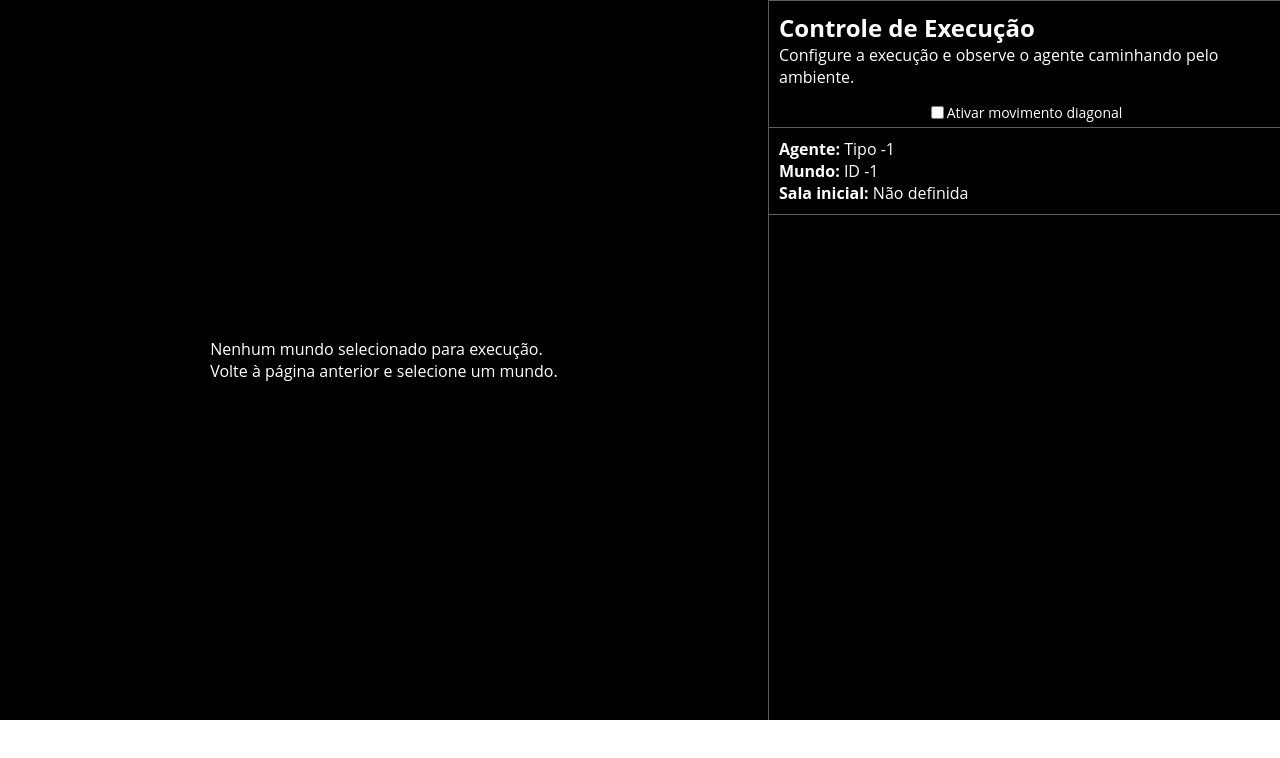
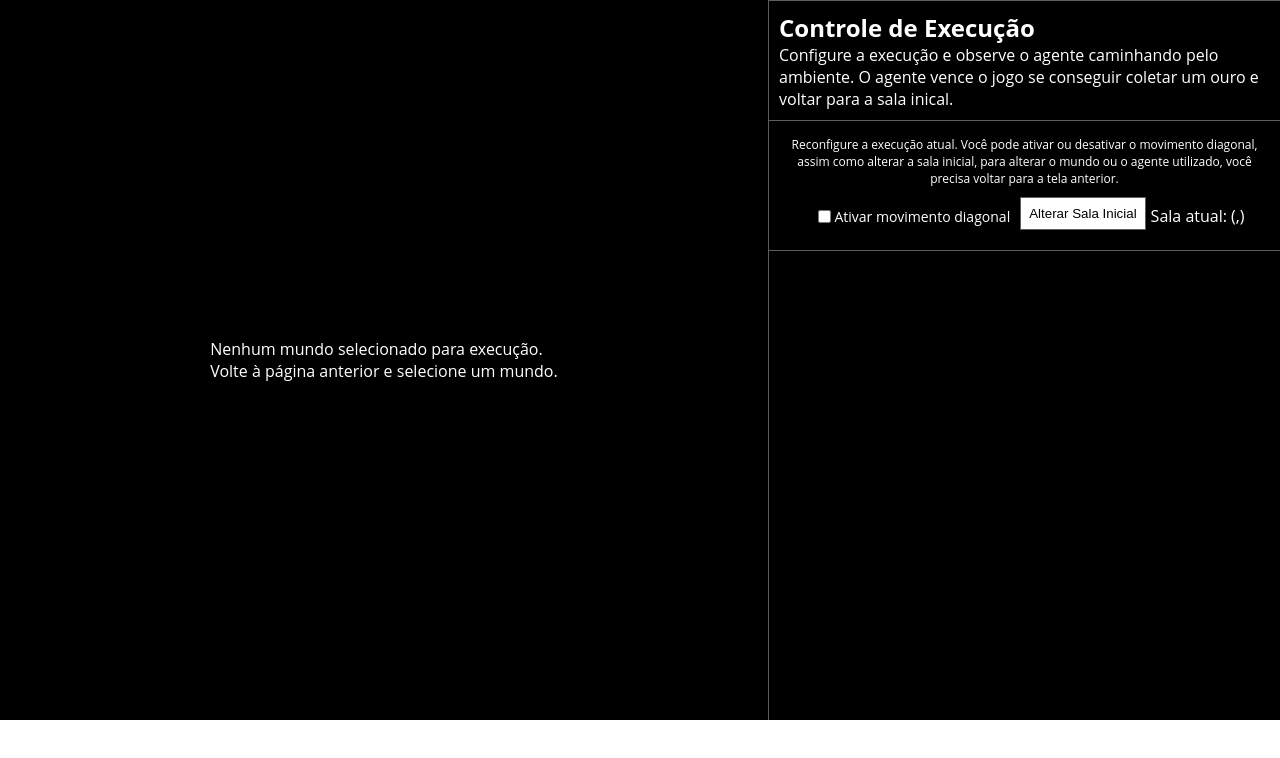
Before and after one commit to williamsdavid5/wumpus-verse-frontend, a React (Vite) app: page /execucao in a window 1280 px wide. Shown: the top 758 px of the page. Built offline with nearby package versions, Linux system fonts and the light colour scheme; sample sign-in values are in the browser's storage.

Commit message:
alguns ajustes para experiência de usuário

```diff
--- a/src/pages/Execucao.jsx
+++ b/src/pages/Execucao.jsx
@@ -1,8 +1,10 @@
 import { useEffect, useState } from "react"
 import { useExecution } from "../contexts/ExecutionContext";
 import { useAuth } from '../contexts/AuthContext';
+import { useConfirm } from '../contexts/ConfirmContext';
 import './styles/execucao.css'
 import Minimapa from "./Minimapa";
+import LoadingPage from './LoadingPage';
 
 export default function Execucao() {
     const { iniciarPartida } = useAuth();
@@ -18,6 +20,8 @@ export default function Execucao() {
     const [salaInvalida, setSalaInvalida] = useState(false);
     const [modoEditarSala, setModoEditarSala] = useState(false);
     const [executandoAnimacao, setExecutandoAnimacao] = useState(false);
+    const [carregando, setCarregando] = useState(false);
+    const { confirm } = useConfirm();
 
     const podeIniciar =
         mundoSelecionado &&
@@ -54,6 +58,7 @@ export default function Execucao() {
 
         try {
             setExecutandoAnimacao(false);
+            setCarregando(true);
 
             const partidaIniciada = await iniciarPartida(
                 mundoSelecionado,
@@ -72,12 +77,14 @@ export default function Execucao() {
             setExecutandoAnimacao(true);
 
             if (partidaIniciada) {
-                alert('Partida baixada, execute!');
+                // alert('Partida baixada, execute!');
                 setModoEditarSala(false);
             }
         } catch (err) {
             console.log("Erro ao iniciar partida: ", err);
-            alert('Erro ao iniciar partida: ' + (err.message || 'Verifique os dados'));
+            // alert('Erro ao iniciar partida: ' + (err.message || 'Verifique os dados'));
+        } finally {
+            setCarregando(false);
         }
     }
 
@@ -100,48 +107,13 @@ export default function Execucao() {
                 <section className="secaoMapaExecucao">
                     {mundoSelecionado && mundoSelecionado !== -1 ? (
                         <>
-                            {/* <div className="infoMundo">
-                                <h3>Execução em Tempo Real</h3>
-                                {passosExecucao.length > 0 && (
-                                    <div className="infoExecucaoResumo">
-                                        <p>
-                                            <b>Total de passos:</b> {passosExecucao.length}<br />
-                                            <b>Passo atual:</b> {passosExecucao[0] ? '1' : '0'} de {passosExecucao.length}<br />
-                                            <b>Status:</b> {executandoAnimacao ? '▶️ Em execução' : '⏸️ Pausado'}
-                                        </p>
-                                    </div>
-                                )}
-                            </div> */}
-
                             <Minimapa
                                 mundoId={mundoSelecionado}
                                 salaInicial={salaSelecionada}
                                 onSalaSelecionada={handleSalaSelecionada}
                                 modoEdicao={modoEditarSala}
-                                passosExecucao={passosExecucao} // Passar os passos para o Minimapa
+                                passosExecucao={passosExecucao}
                             />
-
-                            {/* <div className="statusSala">
-                                {salaSelecionada.length > 0 ? (
-                                    <div className={`infoSala ${salaInvalida ? 'invalida' : 'valida'}`}>
-                                        <h4>Sala Inicial Selecionada</h4>
-                                        <p>
-                                            <b>Coordenadas:</b> ({salaSelecionada[0]}, {salaSelecionada[1]})<br />
-                                            <b>Status:</b> {salaInvalida ? '❌ Inválida' : '✅ Válida'}<br />
-                                            {passosExecucao.length > 0 && (
-                                                <>
-                                                    <b>Execução:</b> {passosExecucao.length} passos carregados
-                                                </>
-                                            )}
-                                        </p>
-                                    </div>
-                                ) : (
-                                    <div className="infoSala">
-                                        <h4>Sala Inicial</h4>
-                                        <p>Nenhuma sala selecionada. {modoEditarSala ? 'Clique no mapa para selecionar.' : 'Ative o modo edição para selecionar.'}</p>
-                                    </div>
-                                )}
-                            </div> */}
                         </>
                     ) : (
                         <div className="semMundo">
@@ -154,9 +126,14 @@ export default function Execucao() {
                     <div className="divControle">
                         <h2>Controle de Execução</h2>
                         <p>
-                            Configure a execução e observe o agente caminhando pelo ambiente.
+                            Configure a execução e observe o agente caminhando pelo ambiente. O agente vence o jogo se conseguir coletar um ouro e voltar para a sala inical.
                         </p>
                     </div>
+                    <div className="divControle reconfigurar">
+                        <p className="paragrafoInformativo">
+                            Reconfigure a execução atual. Você pode ativar ou desativar o movimento diagonal, assim como alterar a sala inicial, para alterar o mundo ou o agente utilizado, você precisa voltar para a tela anterior.
+                        </p>
+                        <div className="reconfiguracoes">
                             <label htmlFor="" className="checkMovimento">
                                 <input
                                     type="checkbox"
@@ -168,9 +145,18 @@ export default function Execucao() {
                                 />
                                 Ativar movimento diagonal
                             </label>
-
-                    <div className="divControle">
-                        <p><b>Agente:</b> Tipo {agenteSelecionado}</p>
+                            <button
+                                className={`botaoEditarSala ${modoEditarSala ? 'ativo' : ''}`}
+                                onClick={() => setModoEditarSala(!modoEditarSala)}
+                                disabled={passosExecucao.length > 0}
+                            >
+                                {modoEditarSala ? 'Cancelar Edição' : 'Alterar Sala Inicial'}
+                            </button>
+                            <p>Sala atual: ({salaSelecionada[0]},{salaSelecionada[1]})</p>
+                        </div>
+                    </div>
+                    {/* <div className="divControle">
+                        <p><b>Agente:</b> {agenteSelecionado}</p>
                         <p><b>Mundo:</b> ID {mundoSelecionado}</p>
                         <p className={salaSelecionada.length > 0 ? 'valido' : 'invalido'}>
                             <b>Sala inicial:</b> {
@@ -179,7 +165,7 @@ export default function Execucao() {
                                     : 'Não definida'
                             }
                         </p>
-                    </div>
+                    </div> */}
 
                     <div className="divControle">
                         <div className="botoesExecucaoo">
@@ -189,61 +175,32 @@ export default function Execucao() {
                                         className="botaoIniciar"
                                         onClick={iniciar}
                                     >
-                                        Iniciar Execução
-                                    </button>
-                                    <button
-                                        className={`botaoEditarSala ${modoEditarSala ? 'ativo' : ''}`}
-                                        onClick={() => setModoEditarSala(!modoEditarSala)}
-                                        disabled={passosExecucao.length > 0}
-                                    >
-                                        {modoEditarSala ? 'Cancelar Edição' : 'Alterar Sala Inicial'}
+                                        Baixar uma partida
                                     </button>
                                 </>
                             )}
                             {passosExecucao.length > 0 && (
-
+                                <>
+                                    <p style={{ alignItems: 'center', justifyContent: 'center', display: 'flex' }}>Partida baixada! Mas se preferir: </p><br />
                                     <button
                                         className="botaoNovaExecucao"
                                         onClick={() => {
                                             setPassosExecucao([]);
                                             setPartida([]);
                                             setExecutandoAnimacao(false);
+
                                         }}
                                     >
-                                    Nova Execução
+                                        Baixar Nova partida
                                     </button>
-
+                                </>
                             )}
                         </div>
 
                     </div>
-
-
-                    {/* {partida && partida.length > 0 && (
-                        <div className="divControles">
-                            <h3>Detalhes da Execução</h3>
-                            <p><b>Total de passos:</b> {partida.length}</p>
-                            <p><b>Primeiro passo:</b>
-                                {partida[0] && ` Posição (${partida[0].posicao_x}, ${partida[0].posicao_y}), Ação: ${partida[0].acao}`}
-                            </p>
-                            <p><b>Último passo:</b>
-                                {partida[partida.length - 1] && ` Posição (${partida[partida.length - 1].posicao_x}, ${partida[partida.length - 1].posicao_y})`}
-                            </p>
-
-                            <div className="listaPassos">
-                                <h4>Últimos 5 passos:</h4>
-                                {partida.slice(-5).map((passo, index) => (
-                                    <div key={index} className="passoItem">
-                                        <span>Passo {partida.indexOf(passo) + 1}:</span>
-                                        <span>Posição ({passo.posicao_x}, {passo.posicao_y})</span>
-                                        <span>Ação: {passo.acao}</span>
-                                    </div>
-                                ))}
-                            </div>
-                        </div>
-                    )} */}
                 </aside>
             </main>
+            {carregando && <LoadingPage></LoadingPage>}
         </>
     )
 }
--- a/src/pages/NovaPartida.jsx
+++ b/src/pages/NovaPartida.jsx
@@ -64,12 +64,22 @@ export default function () {
 
     async function iniciar() {
         if (!mundoSelecionado) {
-            alert('Selecione um mundo primeiro!');
+            await confirm({
+                title: "Vai fazer o que?",
+                message: "Como você vai executar uma partida sem selecionar um mundo?",
+                type: "alert",
+                botao1: "ops kkk"
+            })
             return;
         }
 
         if (salaSelecionada.length === 0) {
-            alert('Selecione uma sala inicial!');
+            await confirm({
+                title: "Espera um pouco",
+                message: "Não me diga que você queria iniciar uma partida sem selecionar uma sala inicial.",
+                type: "alert",
+                botao1: "Droga"
+            })
             return;
         }
 
--- a/src/pages/styles/execucao.css
+++ b/src/pages/styles/execucao.css
@@ -28,6 +28,8 @@
 
 .botaoIniciar {
     padding: 10px;
+    background-color: var(--roxoDestaque);
+    border: none;
 }
 
 .botoesExecucaoo {
@@ -53,3 +55,26 @@
     align-items: center;
     justify-content: center;
 }
+
+.reconfigurar {
+    display: flex;
+    /* background-color: gray; */
+}
+
+.reconfiguracoes {
+    display: flex;
+    align-items: center;
+    justify-content: center;
+}
+
+.reconfiguracoes label {
+    width: auto;
+    flex: none;
+}
+
+.botaoEditarSala {
+    background-color: white;
+    color: black;
+    padding: 8px;
+    margin-bottom: 10px;
+}
```
Also changed, not shown: src/pages/Minimapa.jsx (+14 -29 lines), src/pages/styles/minimapa.css (+22 -2 lines). Lines whose indentation alone changed are shown as unchanged.
